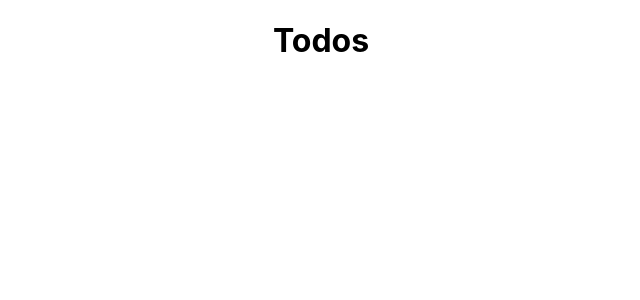
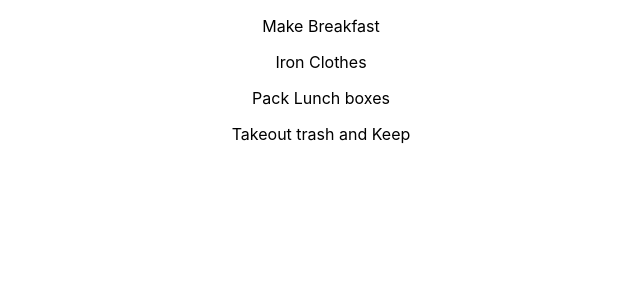
Before and after one commit to rosedimplegeorge/react-practise-todos, a React (Create React App) app: page / in a window 1280 px wide. Shown: the top 300 px of the page, without its empty margins (319-959 px from the left). Built offline with nearby package versions, Linux system fonts and the light colour scheme.

Commit message:
Commit before PropType

```diff
--- /dev/null
+++ b/src/components/TodoItem.js
@@ -0,0 +1,13 @@
+import React, { Component } from 'react';
+
+class TodoItem extends Component {
+    render() {
+        return (
+            <div>
+                <p>{this.props.todo.title}</p>
+            </div>
+        );
+    }
+}
+
+export default TodoItem;
--- a/src/components/Todos.js
+++ b/src/components/Todos.js
@@ -1,14 +1,14 @@
 import React, { Component } from 'react';
+import TodoItem from './TodoItem';
 
 class Todos extends Component {
 
     render() {
         console.log(this.props.todos)
-        return (
-            <div>
-                <h1>Todos</h1>
-            </div>
-        );
+        return this.props.todos.map((todo) => (
+            // <h3>{todos.title}</h3>
+            <TodoItem key={todo.id} todo={todo}/>
+        ))
     }
 }
 
```
